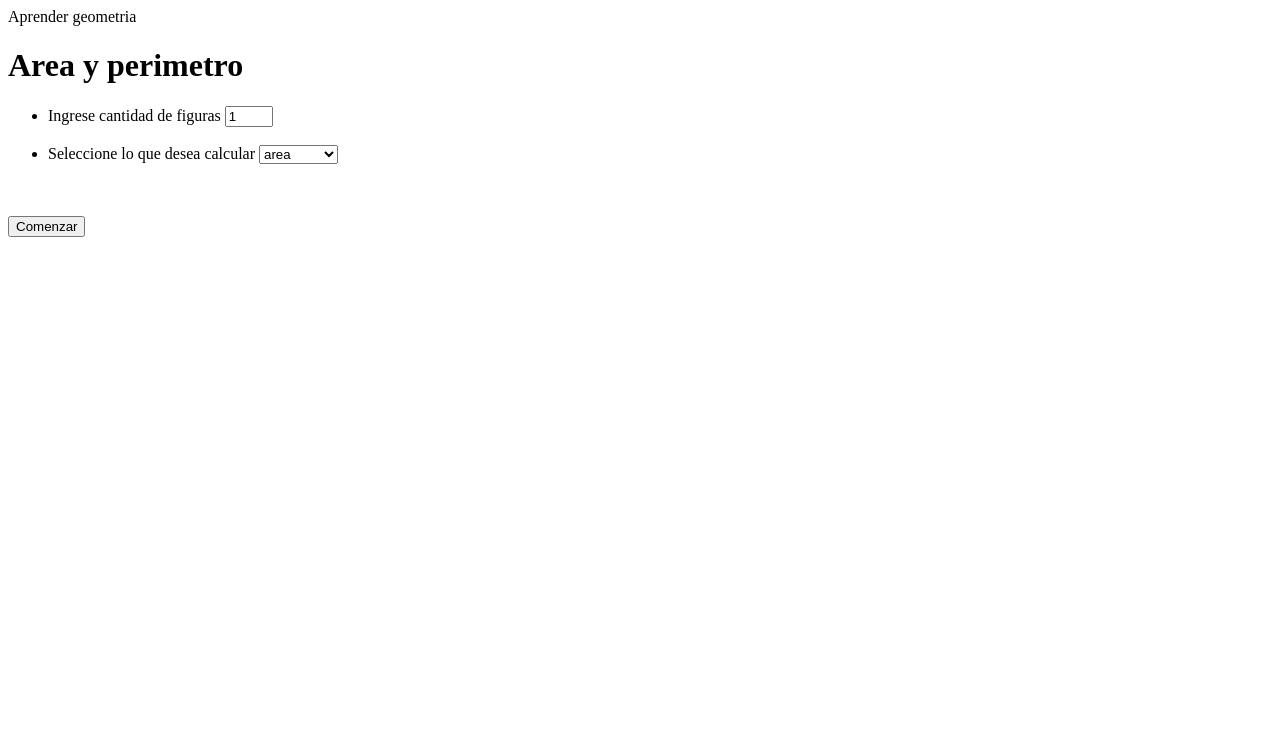
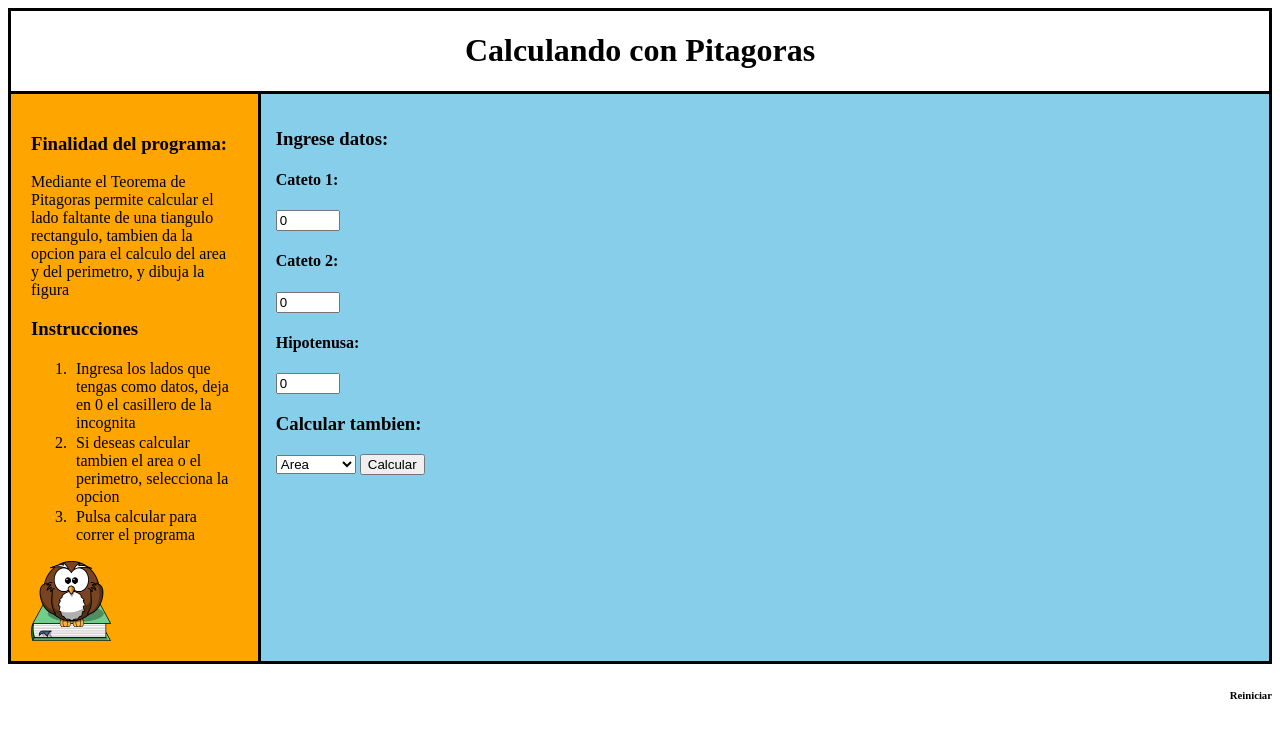
Before and after one commit to micavargas130/proyectos2019-proyecto2019-vargas-merlo, a plain HTML site: page index.html in a window 1280 px wide. Drawn offline with Linux system fonts and the light colour scheme.

Commit message:
agrege htm y css

```diff
--- a/estilo.css
+++ b/estilo.css
@@ -0,0 +1,40 @@
+.titulo{
+    border: 3px solid black;
+}
+.fondo{
+    display: table;
+    width: 100%;
+    height: 500px;
+}
+
+.fondo div{
+    display: table-cell;
+}
+
+.instrucciones{
+    position: relative;
+    padding: 20px;
+    background-color: orange;
+    width: 20%;
+    vertical-align: top;
+    height: 100%;
+    border: 3px solid black;
+    border-top:none;
+}
+
+.instrucciones ol li{
+    padding: 1px 5px;
+
+}
+
+.juego{
+    position: relative;
+    padding: 20px;
+    background-color: skyblue;
+    border: 3px solid black;
+    border-left: none;
+    border-top: none;
+    width: 80%;
+    padding: 15px;
+    height: 100%;
+}
--- a/index.html
+++ b/index.html
@@ -1,46 +1,46 @@
 <!DOCTYPE html>
-<html lang="en" xmlns="http://www.w3.org/1999/html">
+<html lang="en">
 <head>
-
     <meta charset="UTF-8">
-
-    <title> Area y perimetro </title>
+    <LINK REL=StyleSheet HREF="estilo.css" TYPE="text/css" MEDIA=screen>
+    <title>Triangulos rectangulos</title>
 </head>
-<body>
-<header>
-
-    <section> Aprender geometria </section>
-
-    <h1><b> Area y perimetro </b></h1>
-
-     <ul>
-
-        <li> Ingrese cantidad de figuras
-
-            <input type="number" name="cantidad de figuras" min="0" max="5" step="1" value="1">
-
-        </li>
-
-         <br>
-
-         <li> Seleccione lo que desea calcular
-
-           <select name="calcular">
-
-                <option value="area">area</option>
-                <option value="perimetro">perimetro</option>
-
-            </select> </li>
-     </br>
-
-     </ul>
-
-    <br> <button type="button">Comenzar</button> </br>
-
-
+    <div class="titulo">
+        <h1 align="center"> Calculando con Pitagoras </h1>
     </div>
 
-</header>
+    <div class="fondo">
+        <div class="instrucciones">
+            <h3 align="left"> Finalidad del programa: </h3>
+                <p> Mediante el Teorema de Pitagoras permite calcular el lado faltante de una tiangulo rectangulo,
+                    tambien da la opcion para el calculo del area y del perimetro, y dibuja la figura</p>
+            <h3 align="left"> Instrucciones </h3>
+                <ol>
+                    <li>Ingresa los lados que tengas como datos, deja en 0 el casillero de la incognita</li>
+                    <li>Si deseas calcular tambien el area o el perimetro, selecciona la opcion</li>
+                    <li>Pulsa calcular para correr el programa</li>
+                </ol>
+            <img src="imagen.png" align="center" width="80" height="80">
+
+        </div>
+        <div class="juego" id="juego">
+            <h3> Ingrese datos: </h3>
+            <h4> Cateto 1: </h4><input type="number" name="Cateto 1" min="0" max="100" step="1" value="0">
+            <h4> Cateto 2: </h4><input type="number" name="Cateto 2" min="0" max="100" step="1" value="0">
+            <h4> Hipotenusa: </h4><input type="number" name="Hipotenusa" min="0" max="100" step="1" value="0">
+            <h3> Calcular tambien:</h3>
+            <select name=" ">
+                <option value="Area">Area</option>
+                <option value="Perimetro">Perimetro</option>
+                <option value="Ambas">Ambas</option>
+                <option value="Ninguno">Ninguno</option>
+            </select>
+            <button type="button">Calcular</button>
+        </div>
+    </div>
+<footer>
+     <h6 align="right"> Reiniciar </h6>
+</footer>
 
 </body>
 </html>
```
Also changed, not shown: imagen.png (added).
